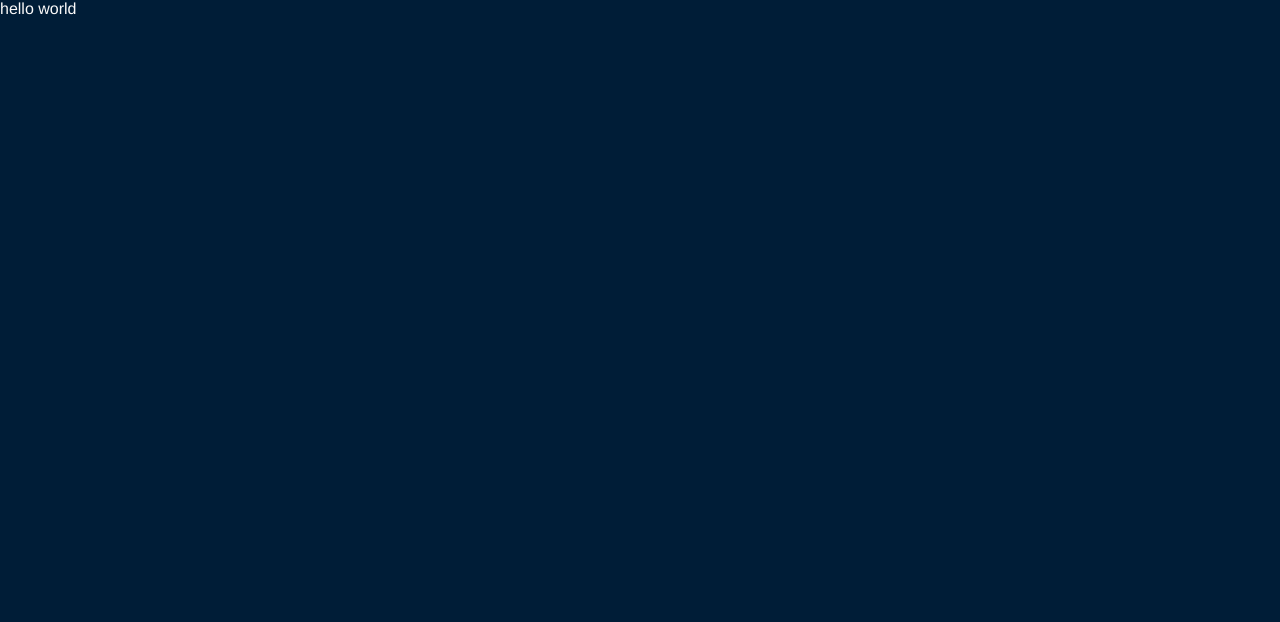
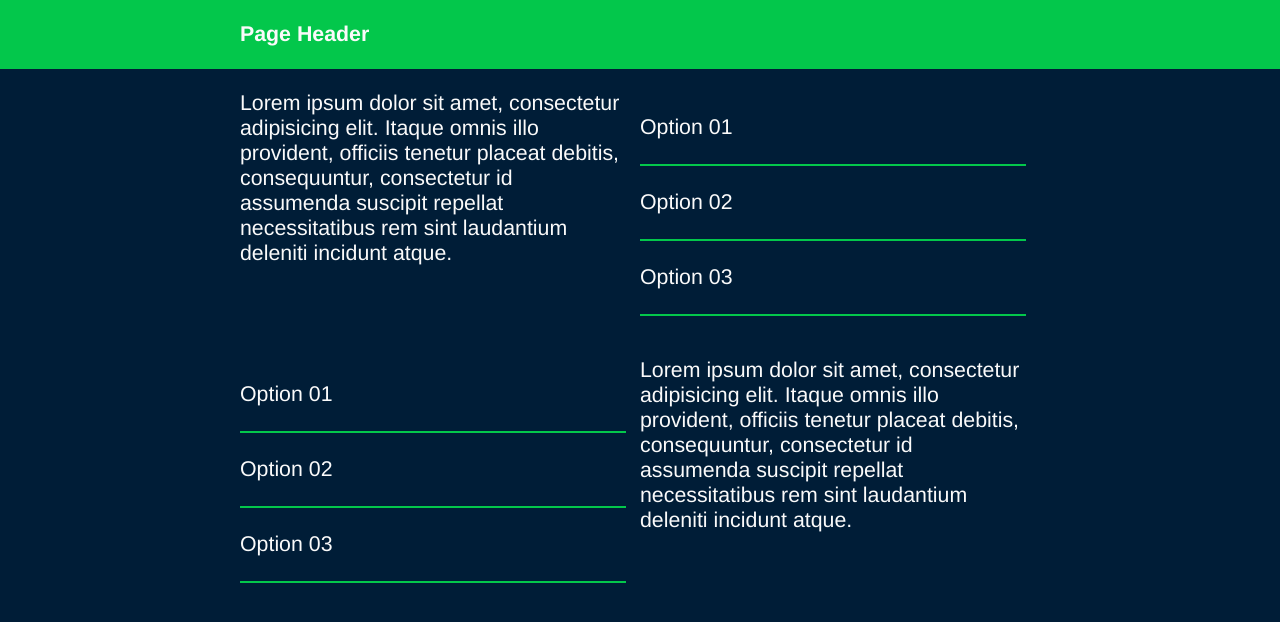
Before and after one commit to topologicalmedialab/deep-performance-dwelling-monitor, a React app: page / in a window 1280 px wide. Shown: the top 622 px of the page. Built offline with nearby package versions, Linux system fonts and the light colour scheme; the HTML template or start-up script is replaced by a standard one.

Commit message:
Added test content for a 2-col page

```diff
--- a/src/pages/index-page.jsx
+++ b/src/pages/index-page.jsx
@@ -11,7 +11,48 @@ export default class IndexPage extends Component {
   // react method definitions
   render() {
     return (
-      <div>hello world</div>
+      <div className="index-page">
+        <header className="header">
+          <div className="centered-content">
+            <h1>Page Header</h1>
+          </div>
+        </header>
+
+        <section>
+          <div className="centered-content">
+            <div className="column left">
+              <p>
+                Lorem ipsum dolor sit amet, consectetur adipisicing elit. Itaque omnis illo provident, officiis tenetur placeat debitis, consequuntur, consectetur id assumenda suscipit repellat necessitatibus rem sint laudantium deleniti incidunt atque.
+              </p>
+            </div>
+            <div className="column right">
+              <ul>
+                <li>Option 01</li>
+                <li>Option 02</li>
+                <li>Option 03</li>
+              </ul>
+            </div>
+          </div>
+        </section>
+
+        <section>
+          <div className="centered-content">
+            <div className="column left">
+              <ul>
+                <li>Option 01</li>
+                <li>Option 02</li>
+                <li>Option 03</li>
+              </ul>
+            </div>
+            <div className="column right">
+              <p>
+                Lorem ipsum dolor sit amet, consectetur adipisicing elit. Itaque omnis illo provident, officiis tenetur placeat debitis, consequuntur, consectetur id assumenda suscipit repellat necessitatibus rem sint laudantium deleniti incidunt atque.
+              </p>
+            </div>
+          </div>
+        </section>
+
+      </div>
     );
   }
 
--- /dev/null
+++ b/src/styles/header.scss
@@ -0,0 +1,11 @@
+.header {
+  background-color: $green;
+
+  h1 {
+    padding: 24px 0;
+    margin: 0;
+    line-height: 1;
+    font-size: 16pt;
+    color: $white;
+  }
+}
--- a/src/styles/main.scss
+++ b/src/styles/main.scss
@@ -1,4 +1,5 @@
 @import 'variables';
+@import 'header';
 
 body {
   margin: 0;
@@ -6,5 +7,33 @@ body {
   padding: 0;
   background-color: $darkBlue;
   font-family: $ffSansSerif;
+  font-size: 16pt;
   color: $white;
 }
+
+.centered-content {
+  position: relative;
+  margin: 0 auto;
+  width: $screenWidth;
+}
+
+.column {
+  display: inline-block;
+  vertical-align: top;
+  width: $columnWidth;
+}
+
+p {
+  width: $columnContentWidth;
+}
+
+ul, ol {
+  width: $columnContentWidth;
+  list-style: none;
+  padding-left: 0;
+
+  li {
+    padding: 24px 0;
+    border-bottom: 2px solid $green;
+  }
+}
```
